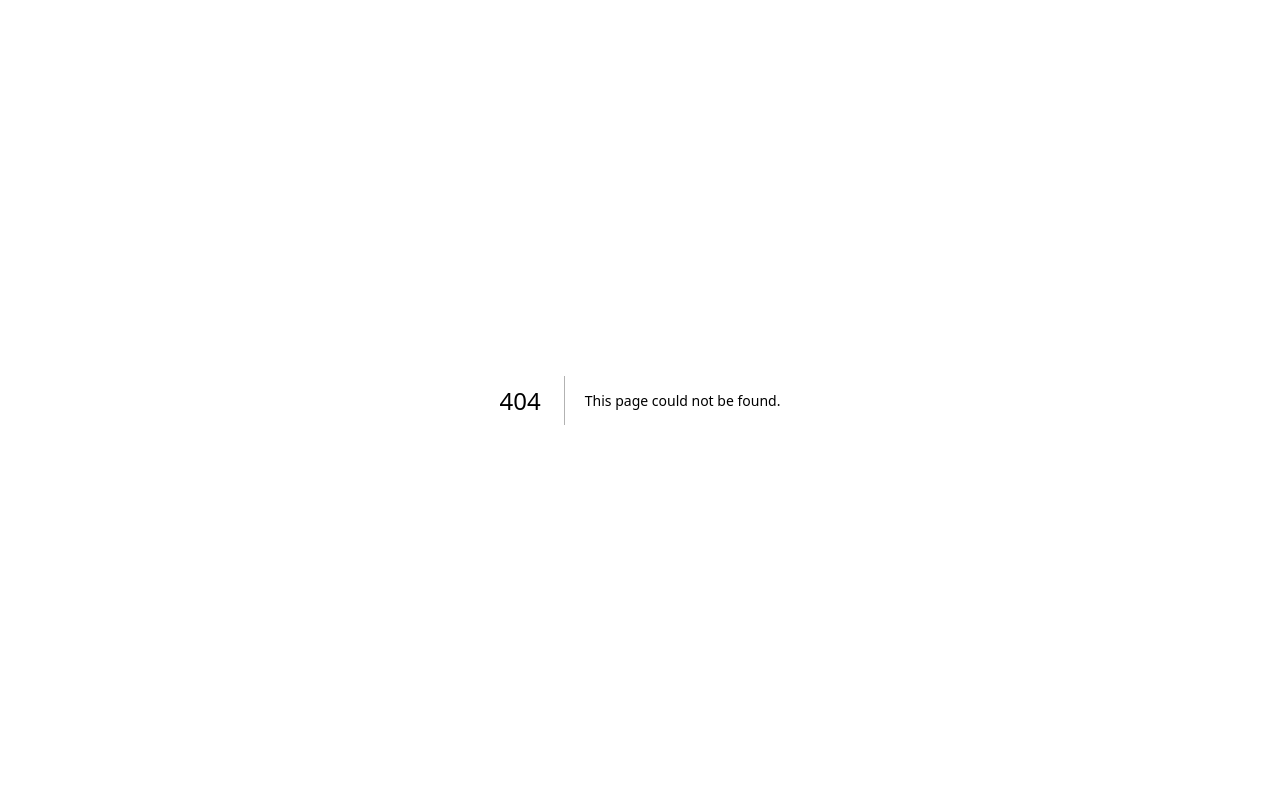
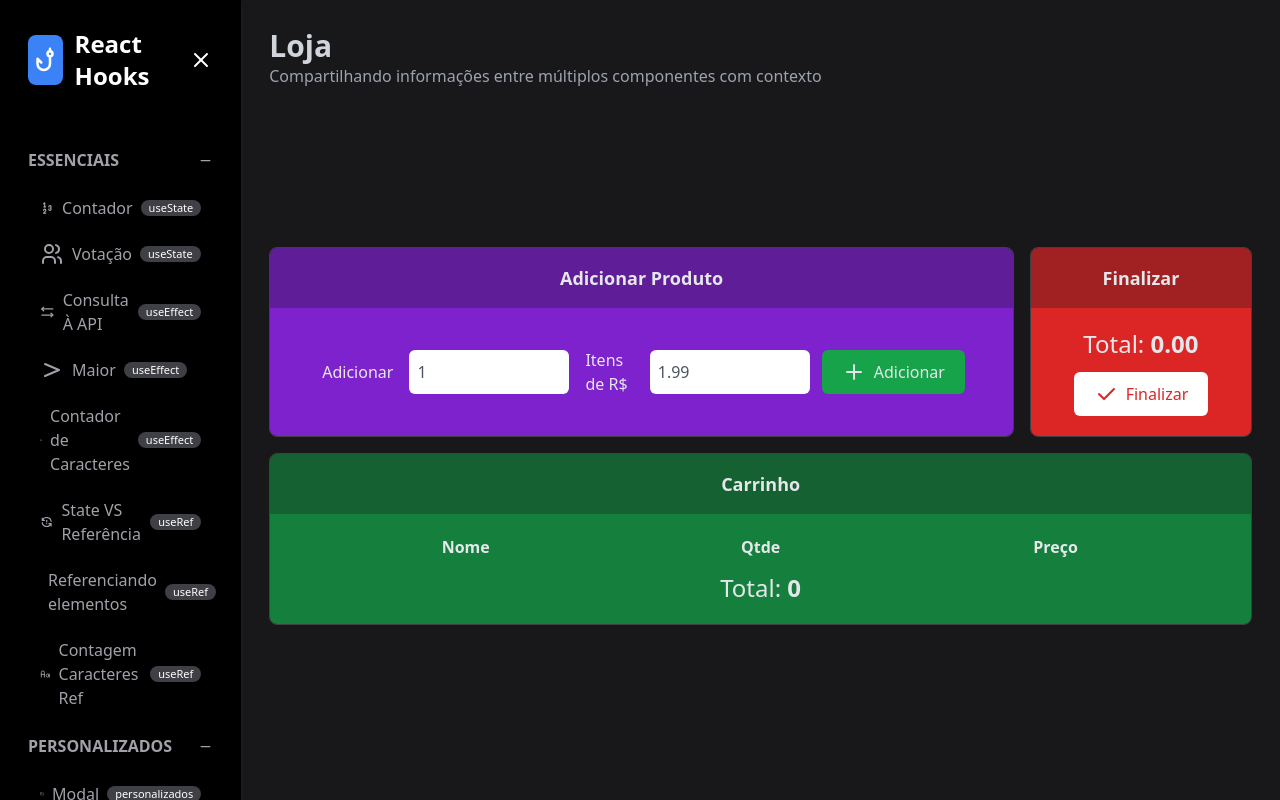
Before and after one commit to AntonioDeveloper/react-personal-hooks-training, a Next.js app: page /contexto/loja in a window 1280 px wide. Before the commit this address had no page. Built offline with nearby package versions, Linux system fonts and the light colour scheme.

Commit message:
All Context Basic Classes

```diff
--- /dev/null
+++ b/src/components/template/AdicionarProduto.tsx
@@ -0,0 +1,55 @@
+import { useContext, useEffect, useState } from "react";
+import InputFormatado from "../formulario/InputFormatado";
+import Janela from "../template/Janela";
+import Botao from "../template/Botao";
+import { IconPlus } from "@tabler/icons";
+import { Contexto } from "@/pages/contexto/loja";
+
+
+export default function AdicionarProduto() {
+    let [quantidade, setQuantidade] = useState(1);
+    let [preco, setPreco] = useState(1.99);
+    let { carrinho, setCarrinho } = useContext(Contexto);
+
+    const adicionar = () => {
+        let sequencia = carrinho.length + 1;
+        const produto = {
+            id: sequencia,
+            nome: `Produto ${sequencia}`,
+            quantidade: quantidade,
+            preco: preco,
+        };
+
+        setCarrinho((carrinhoAtual: any) => [...carrinhoAtual, produto]);
+    };
+
+    useEffect(() => {
+        console.table(carrinho);
+    }, [carrinho]);
+
+    return (
+        <Janela
+            titulo="Adicionar Produto"
+            cor="bg-purple-700"
+        >
+            <InputFormatado
+                label="Adicionar"
+                tipo="number"
+                valor={quantidade}
+                onInput={(e) => setQuantidade(+e.target.value)}
+            ></InputFormatado>
+            <InputFormatado
+                label="Itens de R$"
+                tipo="number"
+                valor={preco}
+                onInput={(e) => setPreco(+e.target.value)}
+            ></InputFormatado>
+            <Botao
+                cor="bg-green-600"
+                icone={<IconPlus />}
+                texto="Adicionar"
+                onClick={adicionar}
+            />
+        </Janela>
+    );
+}
--- /dev/null
+++ b/src/components/template/Carrinho.tsx
@@ -0,0 +1,43 @@
+import { useContext } from "react";
+import Janela from "../template/Janela";
+import { Contexto } from "@/pages/contexto/loja";
+import { ContextoProps } from "@/data/models/ContextoProps";
+
+export default function Carrinho() {
+
+    const { carrinho, total } = useContext(Contexto) as ContextoProps;
+
+    const produtos = [...carrinho];
+
+    return (
+        <Janela titulo="Carrinho" cor="bg-green-700" vertical>
+            <div className="overflow-y-auto relative max-h-60 h-fit min-w-full">
+                <table className="table-auto w-full h-full text-center">
+                    <thead>
+                        <tr>
+                            <th className="w-1/3">Nome</th>
+                            <th className="w-1/3">Qtde</th>
+                            <th className="w-1/3">Preço</th>
+                        </tr>
+                    </thead>
+                    <tbody>
+                        {produtos.map((produto: any) => {
+                            return (
+                                <tr key={produto.nome}>
+                                    <td>{produto.nome}</td>
+                                    <td>{produto.quantidade}</td>
+                                    <td>{produto.preco}</td>
+                                </tr>
+                            );
+                        })}
+                    </tbody>
+                </table>
+            </div>
+            <div className="text-2xl">
+                <span>
+                    Total: <strong>{total()}</strong>
+                </span>
+            </div>
+        </Janela>
+    );
+}
--- /dev/null
+++ b/src/components/template/FinalizarCompra.tsx
@@ -0,0 +1,33 @@
+import { IconCheck } from "@tabler/icons";
+import Botao from "../template/Botao";
+import Janela from "../template/Janela";
+import { useContext } from "react";
+import { Contexto } from "@/pages/contexto/loja";
+import { ContextoProps } from "@/data/models/ContextoProps";
+
+export default function FinalizarCompra() {
+
+    const { total, setCarrinho } = useContext(Contexto) as ContextoProps
+
+    let totalVal = total();
+
+    function finalizar() {
+        window.alert("Compra realizada com sucesso!");
+        setCarrinho([]);
+    }
+
+    return (
+        <Janela titulo="Finalizar" cor="bg-red-600" vertical>
+            <span className="text-2xl text-center">
+                Total: <strong>{totalVal.toFixed(2)}</strong>
+            </span>
+
+            <Botao
+                cor="bg-white text-red-600"
+                icone={<IconCheck />}
+                texto="Finalizar"
+                onClick={finalizar}
+            />
+        </Janela>
+    );
+}
--- a/src/components/template/MenuPrincipal.tsx
+++ b/src/components/template/MenuPrincipal.tsx
@@ -1,4 +1,4 @@
-import { IconMenu, IconX, IconNumbers, IconUsers, IconArrowsLeftRight, IconMathGreater, IconLetterCase, IconRefreshAlert, IconSection, IconAppWindow, IconDimensions, IconLock } from "@tabler/icons";
+import { IconMenu, IconX, IconNumbers, IconUsers, IconArrowsLeftRight, IconMathGreater, IconLetterCase, IconRefreshAlert, IconSection, IconAppWindow, IconDimensions, IconLock, IconShoppingCart } from "@tabler/icons";
 import { MenuItem } from "../../data/models/MenuItem";
 import { MenuSecao } from "../../data/models/MenuSecao";
 import Logo from "./Logo";
@@ -89,6 +89,18 @@ export default function MenuPrincipal() {
                 },
             ]
         },
+        {
+            titulo: "Contexto",
+            aberta: true,
+            itens: [
+                {
+                    titulo: "Loja",
+                    url: "/contexto/loja",
+                    tag: "useContext",
+                    icone: <IconShoppingCart />
+                },
+            ]
+        },
     ];
 
     const [mini, toggleMini, miniTrue, miniFalse] = useBoolean(false);
--- /dev/null
+++ b/src/data/models/ContextoProps.ts
@@ -0,0 +1,10 @@
+export interface ContextoProps {
+  carrinho: Array<object>;
+  produtoType?: {
+    nome: string,
+    quantidade: number,
+    preco: number
+  };
+  setCarrinho: (items: Array<object>) => void | (() => []);
+  total: () => number;
+}
--- /dev/null
+++ b/src/pages/contexto/loja.tsx
@@ -0,0 +1,37 @@
+import AdicionarProduto from "@/components/template/AdicionarProduto";
+import Carrinho from "@/components/template/Carrinho";
+import FinalizarCompra from "@/components/template/FinalizarCompra";
+import Flex from "@/components/template/Flex";
+import Pagina from "@/components/template/Pagina";
+import { createContext, useState } from "react";
+import { ContextoProps } from "../../data/models/ContextoProps";
+
+export let Contexto = createContext({} as ContextoProps);
+
+export default function () {
+
+  const [carrinho, setCarrinho] = useState<ContextoProps['carrinho']>([]);
+
+  const ctx = {
+    carrinho,
+    setCarrinho,
+    total() {
+      const r = carrinho?.reduce((acc: number, produto: any) => acc + produto.preco, 0);
+      return r;
+    }
+  }
+
+  return (
+    <Contexto.Provider value={ctx}>
+      <Pagina titulo="Loja" subtitulo="Compartilhando informações entre múltiplos componentes com contexto">
+        <Flex col gap={4}>
+          <Flex gap={4}>
+            <AdicionarProduto />
+            <FinalizarCompra />
+          </Flex>
+          <Carrinho />
+        </Flex>
+      </Pagina >
+    </Contexto.Provider>
+  )
+}
--- a/src/pages/personalizados/senha.tsx
+++ b/src/pages/personalizados/senha.tsx
@@ -1,4 +1,4 @@
-import InputFormatado from "@/components/template/InputFormatado";
+import InputFormatado from "@/components/formulario/InputFormatado";
 import Pagina from "@/components/template/Pagina";
 import useStateValidado from "@/data/hooks/useStateValidado";
 
```
Also changed, not shown: src/components/formulario/InputFormatado.tsx (renamed from src/components/template/InputFormatado.tsx).
